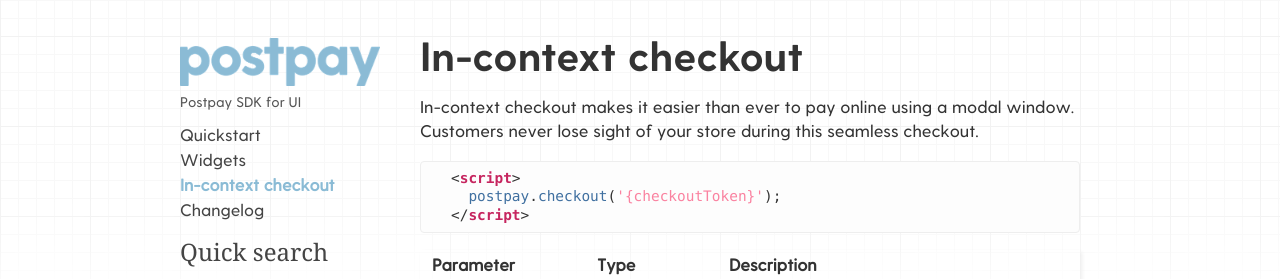
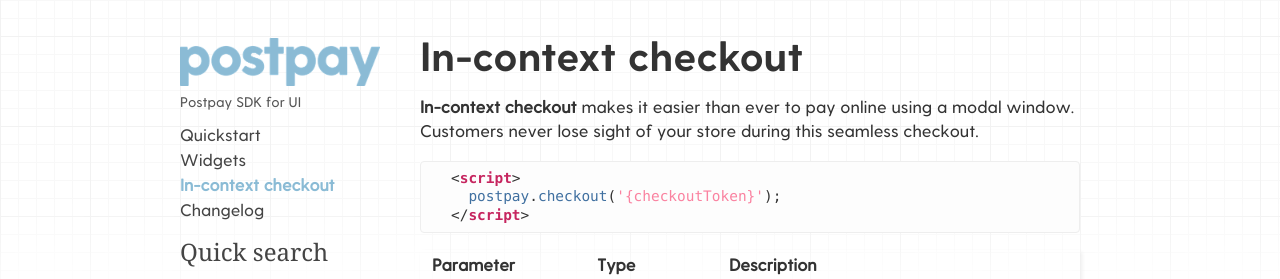
Before and after one commit to postpayio/postpay-ui, a Sphinx documentation site: the page built from docs/checkout.rst, in a window 1280 px wide. Shown: the top 279 px of the page. Built offline with Sphinx 7.4.7, drawn with Linux system fonts in a browser that asks for light colours.

Commit message:
Added bold text

```diff
--- a/docs/checkout.rst
+++ b/docs/checkout.rst
@@ -1,7 +1,7 @@
 In-context checkout
 ===================
 
-In-context checkout makes it easier than ever to pay online using a modal window. Customers never lose sight of your store during this seamless checkout.
+**In-context checkout** makes it easier than ever to pay online using a modal window. Customers never lose sight of your store during this seamless checkout.
 
 .. code-block:: html
 
```
